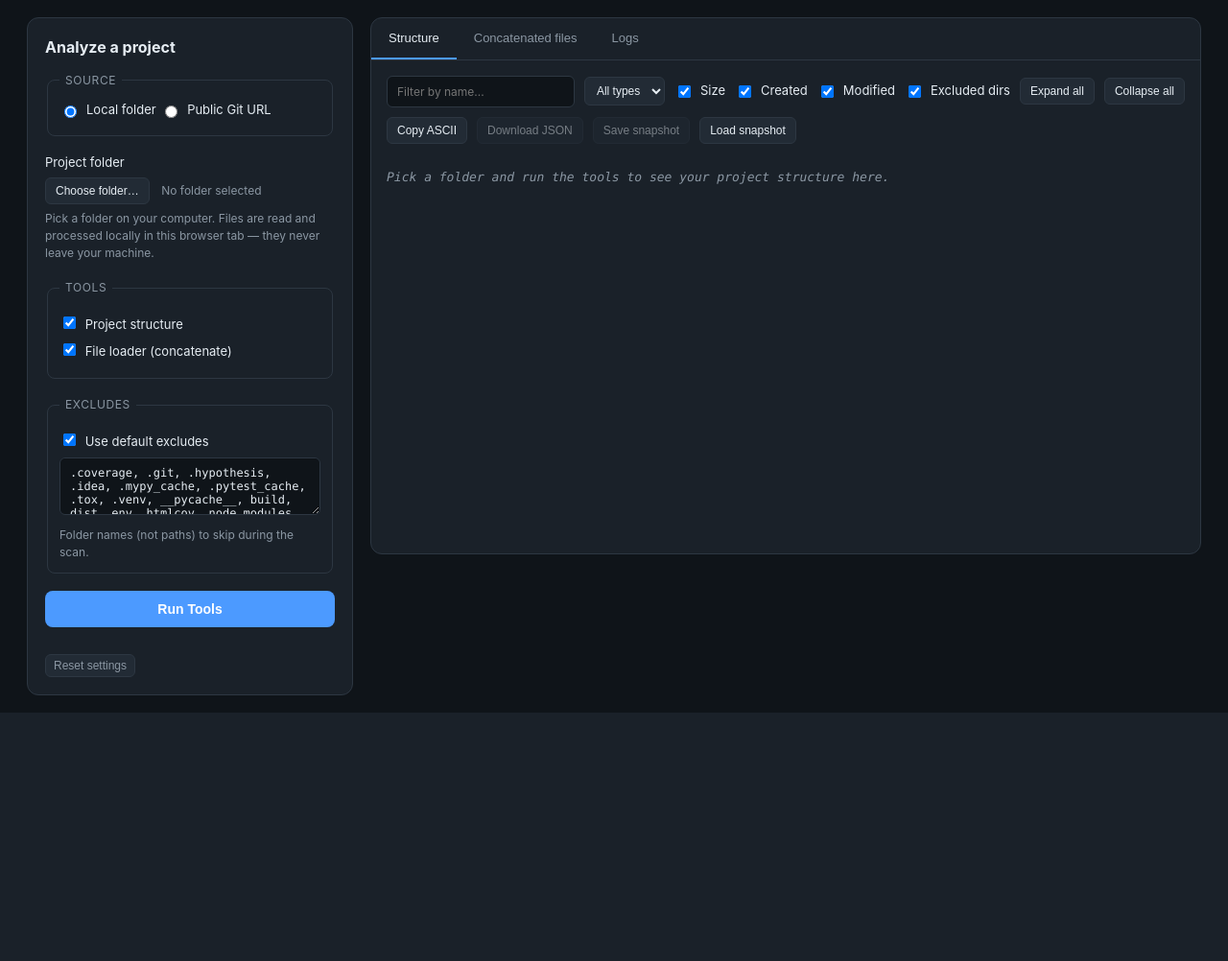
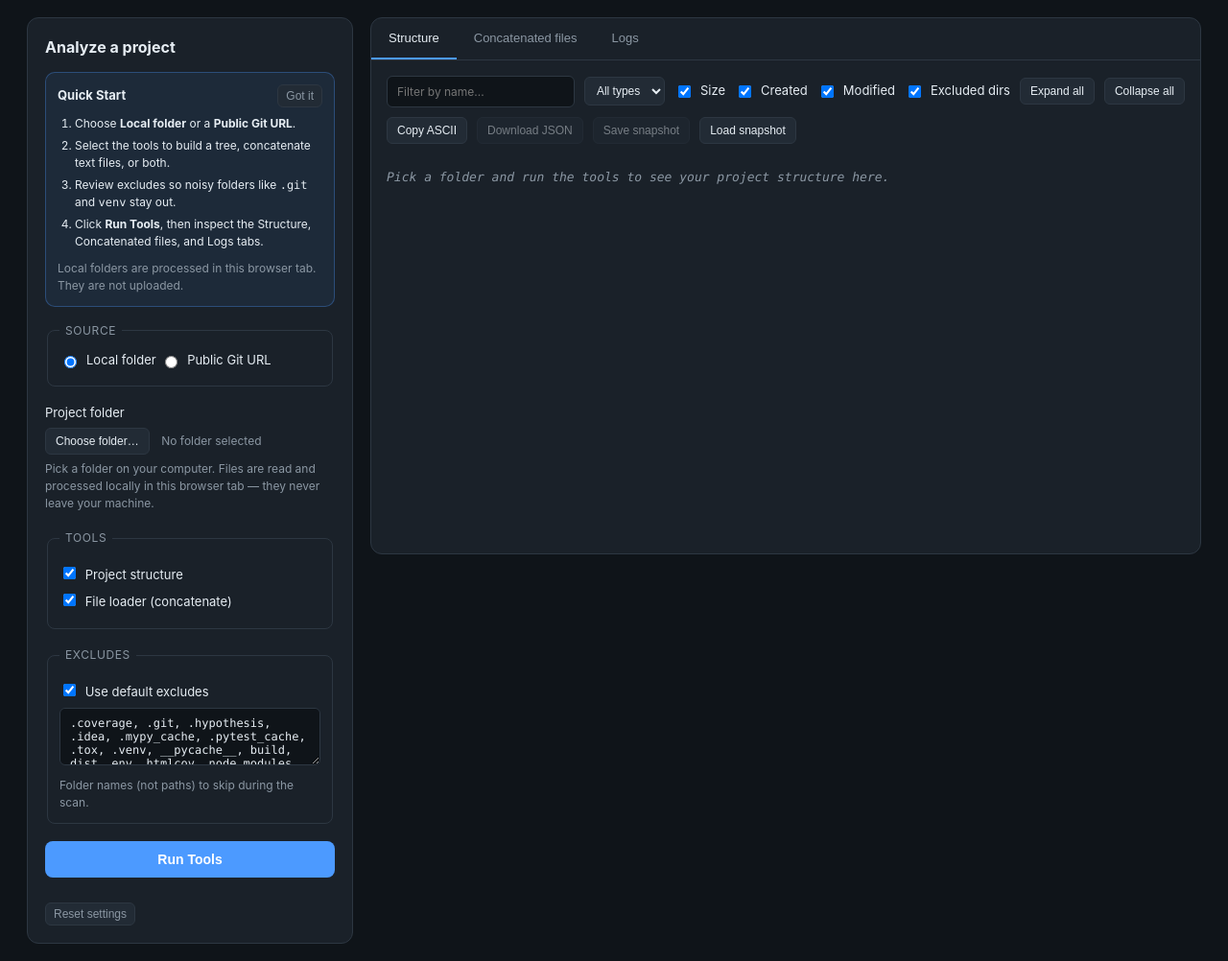
Before and after one commit to sidbetatester/AI-Dev-Kit, a Flask app: page / in a window 1280 px wide. Shown: the part 89-1091 px from the top of the page at 96% size. Before the commit the page ends 832 px from the top, so only its background shows below. Run offline with Flask 3, Linux system fonts and the light colour scheme; some libraries are stand-ins or nearby versions.

Commit message:
Add quick start guide and enhance About section in web app UI
Introduce a new "Quick Start" section in the main interface to assist first-time users with essential steps. Implement functionality to show or hide this guide based on user preference stored in local storage. Additionally, enhance the About section with detailed descriptions of the web UI, desktop UI, and MCP server, including code snippets for installation and usage. Update styles for better visual presentation of these sections.

```diff
--- a/webapp/static/css/style.css
+++ b/webapp/static/css/style.css
@@ -68,6 +68,39 @@ body {
 }
 
 .controls h2 { margin: 0 0 14px; font-size: 16px; }
+
+.quick-start {
+  background: rgba(76, 154, 255, 0.08);
+  border: 1px solid rgba(76, 154, 255, 0.32);
+  border-radius: 10px;
+  padding: 12px;
+  margin-bottom: 16px;
+}
+.quick-start-head {
+  display: flex;
+  align-items: center;
+  justify-content: space-between;
+  gap: 8px;
+  margin-bottom: 8px;
+}
+.quick-start h3 {
+  margin: 0;
+  font-size: 13px;
+  color: var(--text);
+}
+.quick-start ol {
+  margin: 0;
+  padding-left: 18px;
+  color: var(--text);
+  font-size: 12px;
+}
+.quick-start li { margin: 5px 0; }
+.quick-start p {
+  margin: 10px 0 0;
+  color: var(--muted);
+  font-size: 12px;
+}
+.quick-start code { font-family: var(--mono); }
 
 .field { display: block; margin-bottom: 18px; border: 0; padding: 0; }
 fieldset.field { border: 1px solid var(--border); border-radius: 8px; padding: 12px; }
@@ -210,6 +243,11 @@ button.primary:disabled { opacity: 0.6; cursor: progress; }
 
 .run-row { display: flex; gap: 8px; align-items: stretch; }
 .run-row .primary { flex: 1; }
+.secondary-actions {
+  display: flex;
+  gap: 8px;
+  flex-wrap: wrap;
+}
 
 progress.progress {
   width: 100%;
--- a/webapp/static/js/app.js
+++ b/webapp/static/js/app.js
@@ -28,6 +28,7 @@
   const typeFilter = document.getElementById("type-filter");
   const showExcludedEl = document.getElementById("show-excluded");
   const SETTINGS_KEY = "ptr-settings-v1";
+  const QUICK_START_KEY = "ptr-quick-start-hidden";
   const CANCELLED = "__cancelled__";
 
   // ---- Tabs -------------------------------------------------------------
@@ -1272,6 +1273,42 @@
     location.reload();
   });
 
+  // ---- First-run orientation --------------------------------------------
+  const quickStart = document.getElementById("quick-start");
+  const hideQuickStart = document.getElementById("hide-quick-start");
+  const showQuickStart = document.getElementById("show-quick-start");
+
+  function setQuickStartVisible(visible) {
+    quickStart.classList.toggle("hidden", !visible);
+    showQuickStart.classList.toggle("hidden", visible);
+  }
+
+  function loadQuickStartPreference() {
+    try {
+      setQuickStartVisible(localStorage.getItem(QUICK_START_KEY) !== "true");
+    } catch (e) {
+      setQuickStartVisible(true);
+    }
+  }
+
+  hideQuickStart.addEventListener("click", () => {
+    try {
+      localStorage.setItem(QUICK_START_KEY, "true");
+    } catch (e) {
+      /* storage unavailable — hide for this page view only */
+    }
+    setQuickStartVisible(false);
+  });
+
+  showQuickStart.addEventListener("click", () => {
+    try {
+      localStorage.removeItem(QUICK_START_KEY);
+    } catch (e) {
+      /* ignore */
+    }
+    setQuickStartVisible(true);
+  });
+
   // ---- About modal ------------------------------------------------------
   const aboutModal = document.getElementById("about-modal");
   const aboutBtn = document.getElementById("about-btn");
@@ -1303,4 +1340,5 @@
   });
 
   loadSettings();
+  loadQuickStartPreference();
 })();
--- a/webapp/templates/index.html
+++ b/webapp/templates/index.html
@@ -24,6 +24,19 @@
   <main class="layout">
     <section class="panel controls">
       <h2>Analyze a project</h2>
+      <aside id="quick-start" class="quick-start" aria-labelledby="quick-start-title">
+        <div class="quick-start-head">
+          <h3 id="quick-start-title">Quick Start</h3>
+          <button type="button" id="hide-quick-start" class="ghost subtle">Got it</button>
+        </div>
+        <ol>
+          <li>Choose <strong>Local folder</strong> or a <strong>Public Git URL</strong>.</li>
+          <li>Select the tools to build a tree, concatenate text files, or both.</li>
+          <li>Review excludes so noisy folders like <code>.git</code> and <code>venv</code> stay out.</li>
+          <li>Click <strong>Run Tools</strong>, then inspect the Structure, Concatenated files, and Logs tabs.</li>
+        </ol>
+        <p>Local folders are processed in this browser tab. They are not uploaded.</p>
+      </aside>
       <form id="analyze-form">
         <fieldset class="field">
           <legend>Source</legend>
@@ -69,7 +82,10 @@
         </div>
         <progress id="progress" class="progress hidden"></progress>
         <p id="status" class="status-line"></p>
-        <button type="button" id="reset-settings" class="ghost subtle" data-tip="Reset source, tool selection, columns, and excludes to defaults.">Reset settings</button>
+        <div class="secondary-actions">
+          <button type="button" id="show-quick-start" class="ghost subtle hidden" data-tip="Show the first-time user guide again.">Show quick start</button>
+          <button type="button" id="reset-settings" class="ghost subtle" data-tip="Reset source, tool selection, columns, and excludes to defaults.">Reset settings</button>
+        </div>
       </form>
 
       <div id="summary" class="summary hidden"></div>
@@ -136,11 +152,35 @@
       <div class="about-brand">
         <span class="logo">PT</span>
         <div>
-          <h2 id="about-title">Project Tools Runner</h2>
-          <p class="subtitle">Concatenate files &amp; visualize project structure</p>
+          <h2 id="about-title">Project Tools Runner Help</h2>
+          <p class="subtitle">Web UI, desktop UI, and local MCP server</p>
         </div>
       </div>
-      <p class="about-text">A privacy-first toolkit for exploring a codebase: build an ASCII project tree and concatenate source files into a single document. Everything runs locally in your browser — your files are never uploaded.</p>
+      <p class="about-text">A privacy-first toolkit for exploring a codebase: build an ASCII-style project tree, concatenate readable files, and generate logs for review or AI-assisted workflows.</p>
+      <div class="about-sections">
+        <section>
+          <h3>Web UI</h3>
+          <p>This browser app analyzes a local folder or public Git URL, then shows the Structure, Concatenated files, and Logs tabs. Local folders are processed in your browser and are not uploaded.</p>
+        </section>
+        <section>
+          <h3>Desktop UI</h3>
+          <p>The Tkinter desktop app provides the same core tools for local workflows where you prefer a native window.</p>
+          <code>uv run python tool_runner_ui.py</code>
+        </section>
+        <section>
+          <h3>MCP Server</h3>
+          <p>The local MCP server exposes read-only project tools to MCP-capable AI clients with allowed-root and secret-file protections.</p>
+          <code>uv sync --extra mcp</code>
+          <code>uv run python mcp_server.py --root /path/to/project</code>
+        </section>
+        <section>
+          <h3>Get The App</h3>
+          <code>git clone https://github.com/sidbetatester/AI-Dev-Kit.git</code>
+          <code>cd AI-Dev-Kit</code>
+          <code>uv sync</code>
+          <code>uv run python webapp/app.py</code>
+        </section>
+      </div>
       <dl class="about-meta">
         <div><dt>Author</dt><dd>Siddharth Venkumahnati</dd></div>
         <div><dt>License</dt><dd>MIT License</dd></div>
```
Also changed, not shown: other parts of webapp/static/css/style.css (+35 -1 lines).
